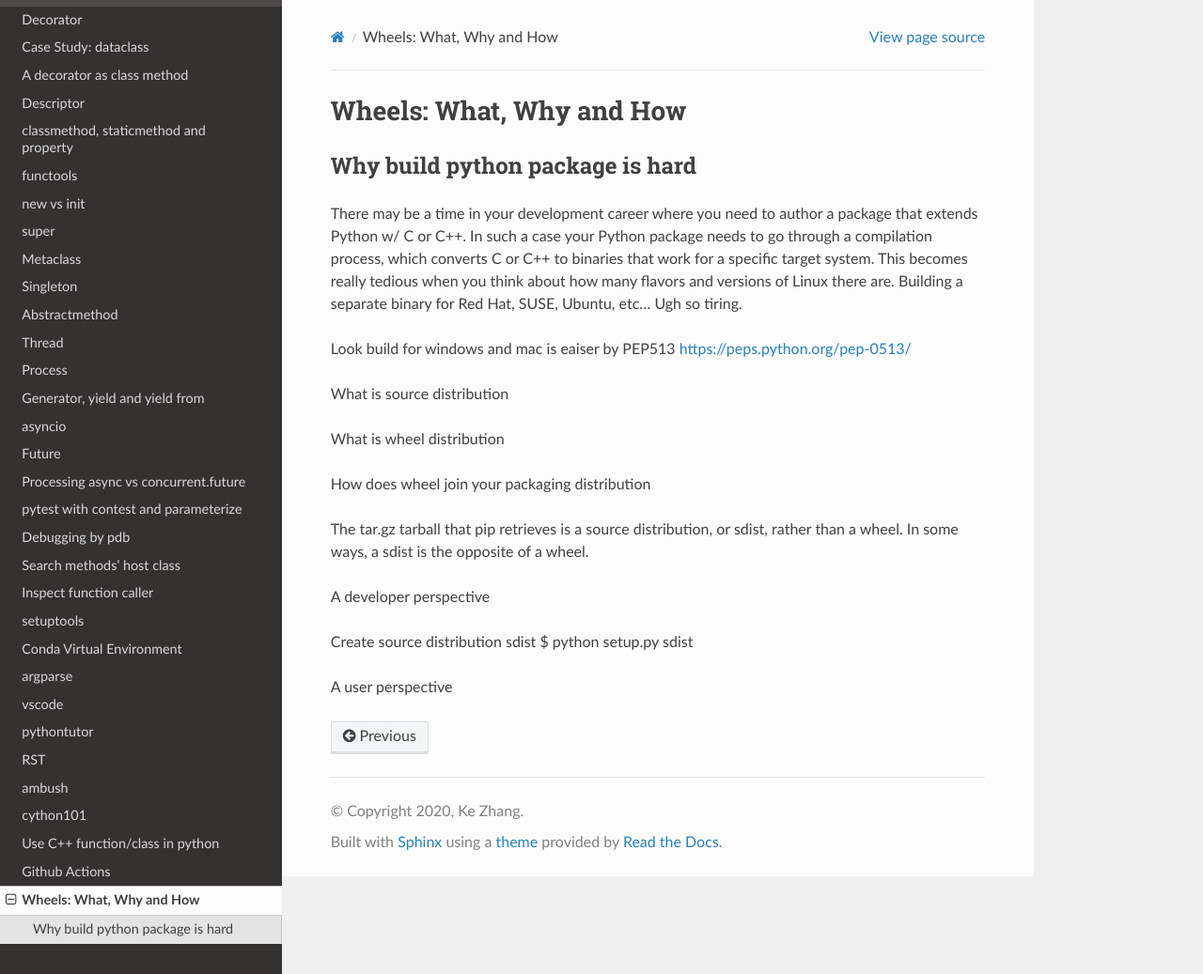
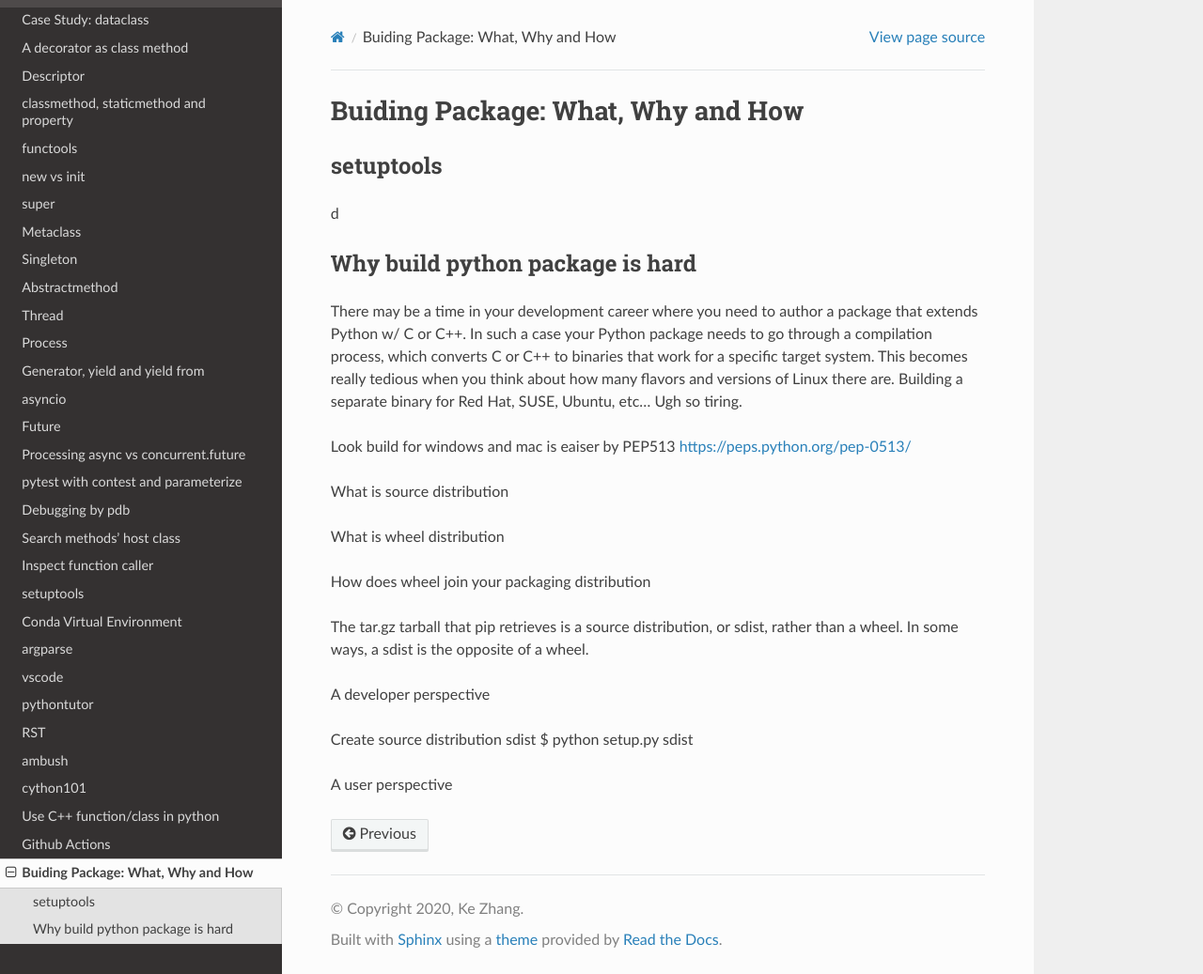
Before and after one commit to ke-zhang-rd/krystal, a Sphinx documentation site: the page built from docs/source/wheel.rst, in a window 1280 px wide and 1037 px high. Shown: the whole window at 94% size. Built offline with Sphinx 7.4.7 and the Read the Docs theme 2.0.0, drawn with Linux system fonts in a browser that asks for light colours.

Commit message:
Update wheel.rst

```diff
--- a/docs/source/wheel.rst
+++ b/docs/source/wheel.rst
@@ -1,6 +1,14 @@
-=========================
-Wheels: What, Why and How
-=========================
+==================================
+Buiding Package: What, Why and How
+==================================
+
+setuptools
+----------
+
+
+d
+
+
 
 Why build python package is hard
 --------------------------------
```
